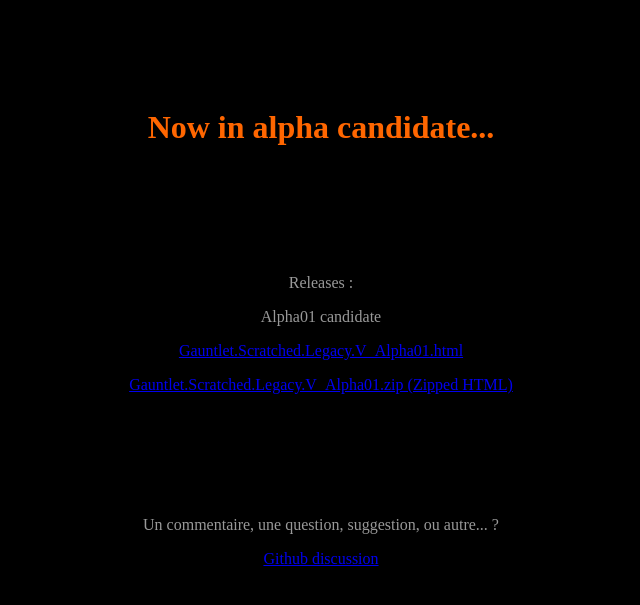
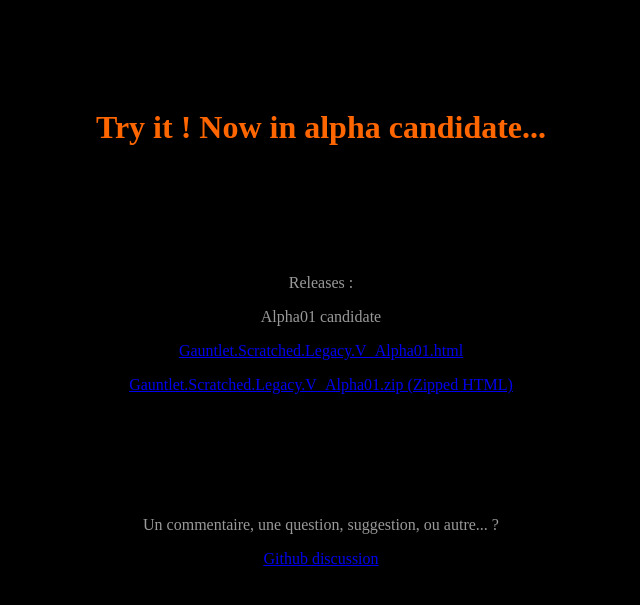
Before and after one commit to Saroder/Gauntlet-Scratched-Legacy, a plain HTML site: page index.html in a window 1280 px wide. Shown: the part 129-734 px from the top of the page, without its empty margins (319-959 px from the left). Drawn offline with Linux system fonts and the light colour scheme.

Commit message:
Update index.html

```diff
--- a/index.html
+++ b/index.html
@@ -7,7 +7,7 @@
 <body style="background-color: #000000;">
 <p style="text-align: center;"><span style="background-color: #000000;"><img src="https://raw.githubusercontent.com/Saroder/Gauntlet-Scratched-Legacy/main/GauntletScratchedLogo.png" alt="" /></span></p>
 <p><br /><br /><br /><br /><br /></p>
-<h1 style="text-align: center;"><span style="color: #ff6600;">Now in alpha candidate...</span></h1>
+<h1 style="text-align: center;"><span style="color: #ff6600;">Try it ! Now in alpha candidate...</span></h1>
 <p><br /><br /><br /><br /><br /></p>
 <p style="text-align: center;"><span style="color: #999999;">Releases :</span></p>
 <p style="text-align: center;"><span style="color: #999999;">Alpha01 candidate</span></p>
```
